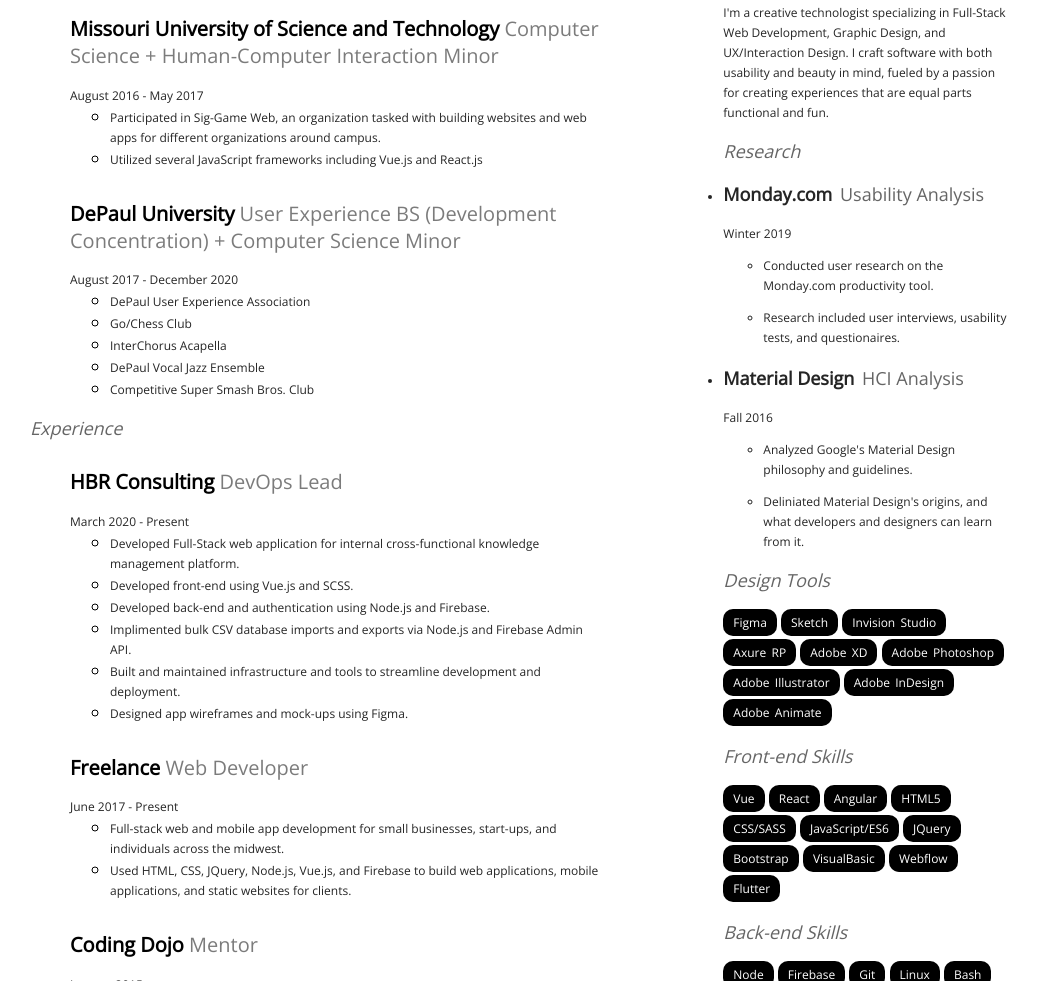
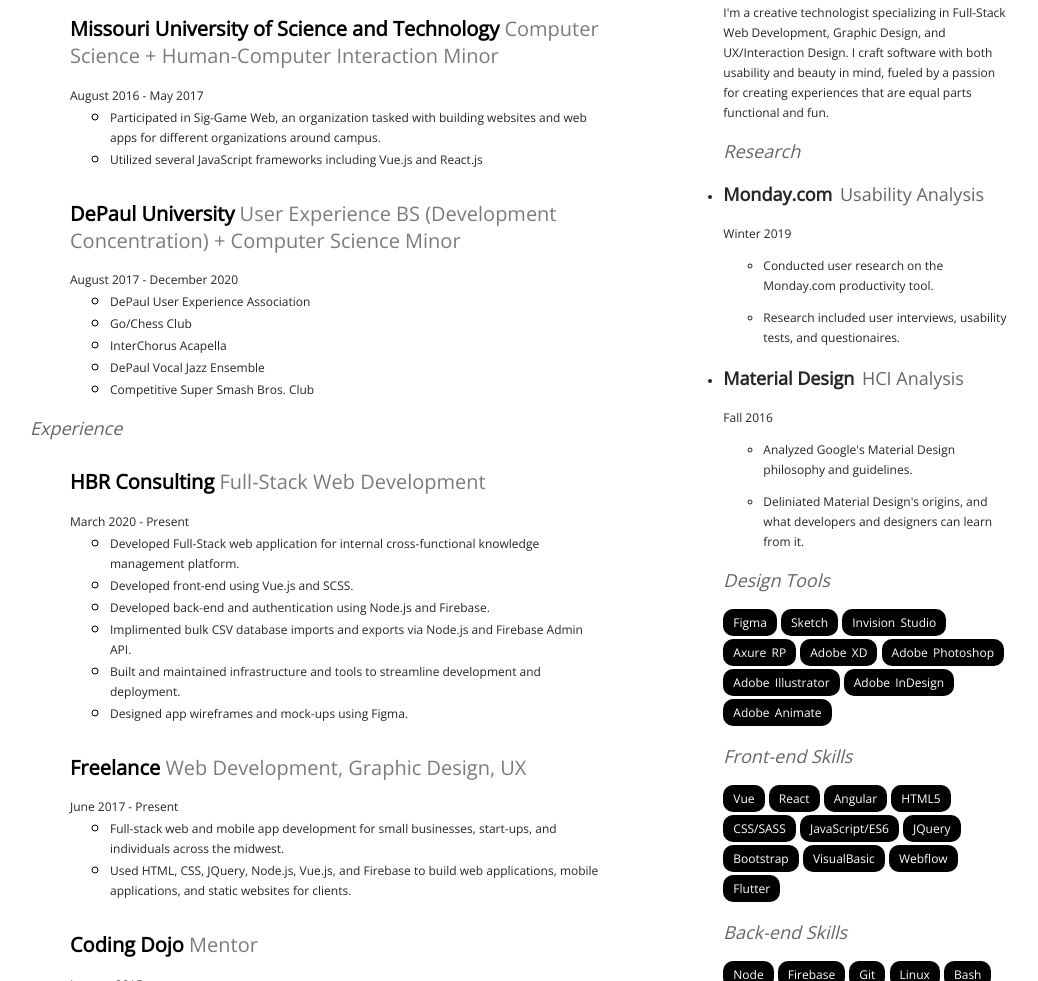
Before and after one commit to trentbrew/old-resume, a plain HTML site: page index.html in a window 1280 px wide. Shown: the part 324-1305 px from the top of the page, without its empty margins (120-1158 px from the left). Drawn offline with nearby package versions, Linux system fonts and the light colour scheme.

Commit message:
updated freelance things

```diff
--- a/index.html
+++ b/index.html
@@ -50,7 +50,7 @@
           <h3>Experience</h3>
           <ul>
             <a href="https://hbrconsulting.com"><li class="first">
-              <h2>HBR Consulting<span> DevOps Lead</span></h2>
+              <h2>HBR Consulting<span> Full-Stack Web Development</span></h2>
               <p>March 2020 - Present</p>
               <ul>
                 <li><p>Developed Full-Stack web application for internal cross-functional knowledge management platform.</p></li>
@@ -62,7 +62,7 @@
               </ul>
             </li></a>
             <a href="https://raster.video"><li class="first">
-              <h2>Freelance<span> Web Developer</span></h2>
+              <h2>Freelance<span> Web Development, Graphic Design, UX</span></h2>
               <p>June 2017 - Present</p>
               <ul>
                 <li><p>Full-stack web and mobile app development for small businesses, start-ups, and individuals across the midwest.</p></li>
```
